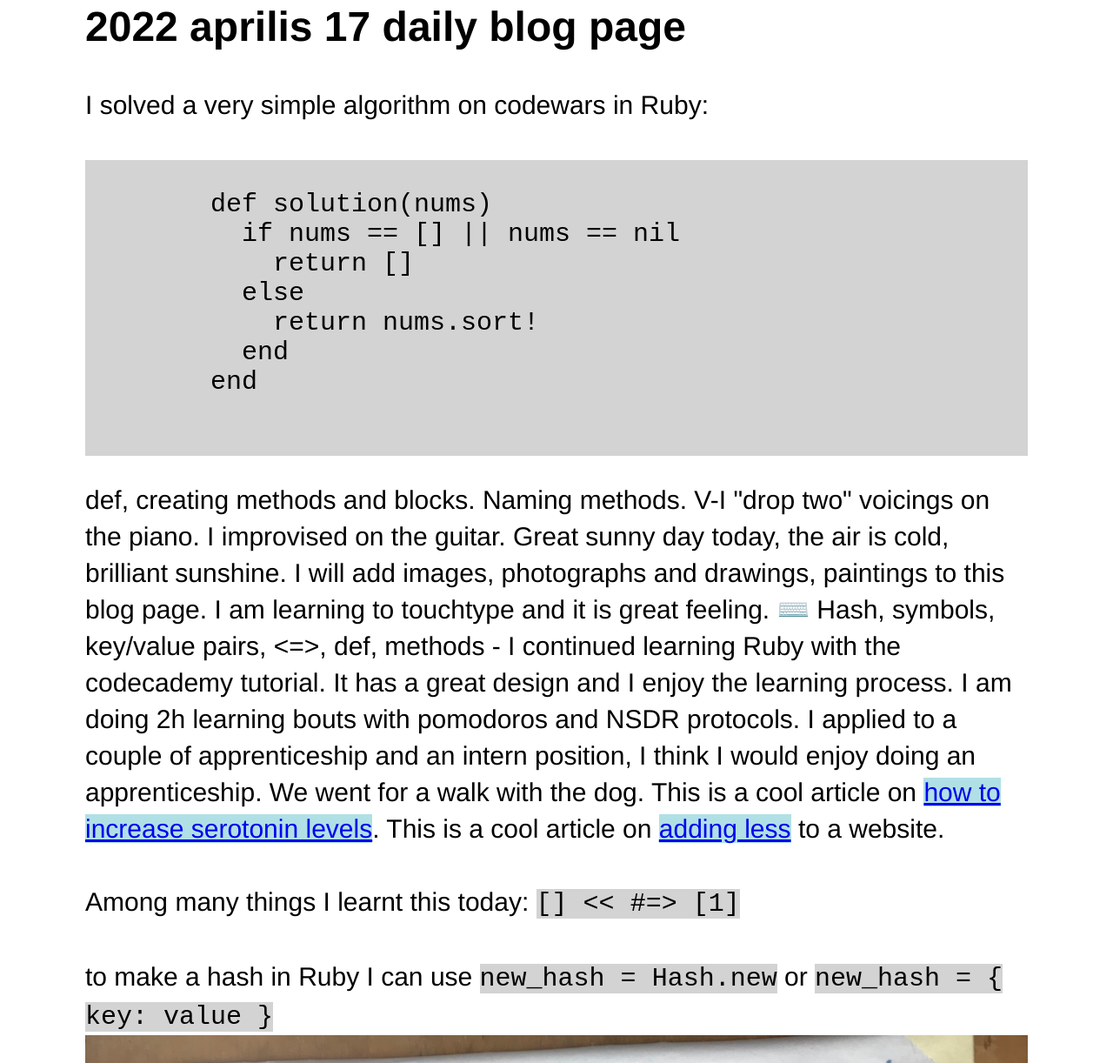
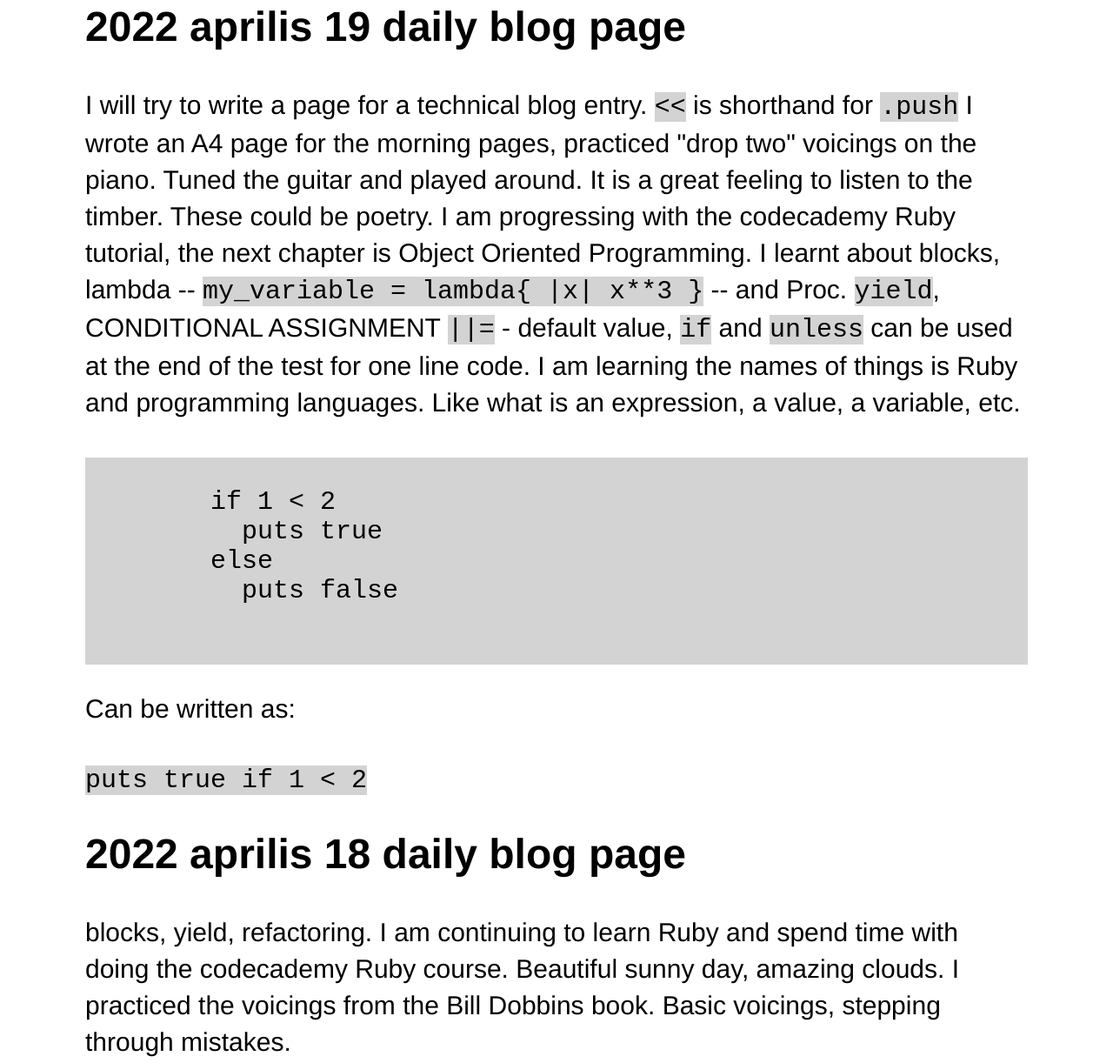
Before and after one commit to attilavajdaxyz/sturdy-spoon, a plain HTML site: page index.html in a window 1280 px wide. Shown: the part 380-1602 px from the top of the page at 87% size. Drawn offline with Linux system fonts and the light colour scheme.

Commit message:
added daily blog entry

```diff
--- a/index.html
+++ b/index.html
@@ -15,6 +15,30 @@
   </header>
   <main>
     <h1>sturdy-spoon blog</h1>
+    <!-- 2022 aprilis 19  daily blog page -->
+    <h2>2022 aprilis 19  daily blog page</h2>
+    <p>I will try to write a page for a technical blog entry. <code><<</code> is shorthand for <code>.push</code> I wrote an A4 page for the morning pages, practiced "drop two" voicings on the piano. Tuned the guitar and played around. It is a great feeling to listen to the timber. These could be poetry. I am progressing with the codecademy Ruby tutorial, the next chapter is Object Oriented Programming. I learnt about blocks, lambda -- <code>my_variable = lambda{ |x| x**3 }</code> -- and Proc. <code>yield</code>, CONDITIONAL ASSIGNMENT <code>||=</code> - default value, <code>if</code> and <code>unless</code> can be used at the end of the test for one line code. I am learning the names of things is Ruby and programming languages. Like what is an expression, a value, a variable, etc.</p>
+
+    <pre>
+      <code>
+        if 1 < 2
+          puts true
+        else
+          puts false
+      </code>
+    </pre>
+
+    <p>Can be written as:</p>
+    <code>puts true if 1 < 2</code>
+
+
+    <!-- to look this up, I can work on clarifying the descriptions towards understanding -->
+
+
+    <!-- 2022 aprilis 18  daily blog page -->
+    <h2>2022 aprilis 18  daily blog page</h2>
+    <p> blocks, yield, refactoring. I am continuing to learn Ruby and spend time with doing the codecademy Ruby course. Beautiful sunny day, amazing clouds. I practiced the voicings from the Bill Dobbins book. Basic voicings, stepping through mistakes.</p>
+    <img class="sketchbook" src="images/sketchbook_page.jpeg" alt="page of sketchbook with drawings of different shapes as visual note taking and ideation" />
 
     <!-- 2022 aprilis 17  daily blog page -->
     <h2>2022 aprilis 17  daily blog page</h2>
--- a/styles.css
+++ b/styles.css
@@ -103,6 +103,7 @@ ul.no-bullets {
 
 img {
   max-width: 100%;
+  max-height: 700px;
 }
 
 .this-is-a-grid-container {
```
Also changed, not shown: images/sketchbook_page.jpeg (added), 2 other files.
